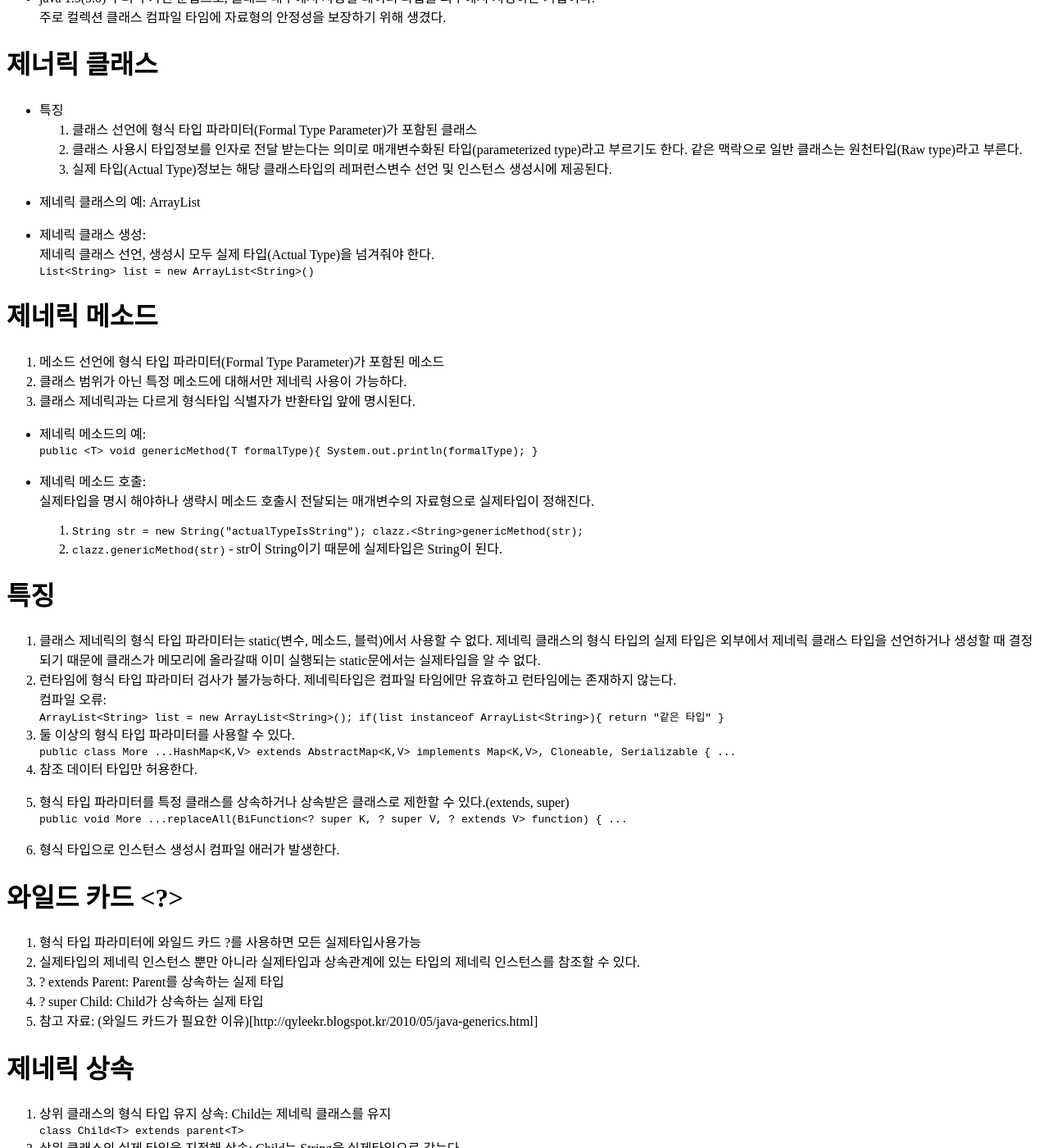
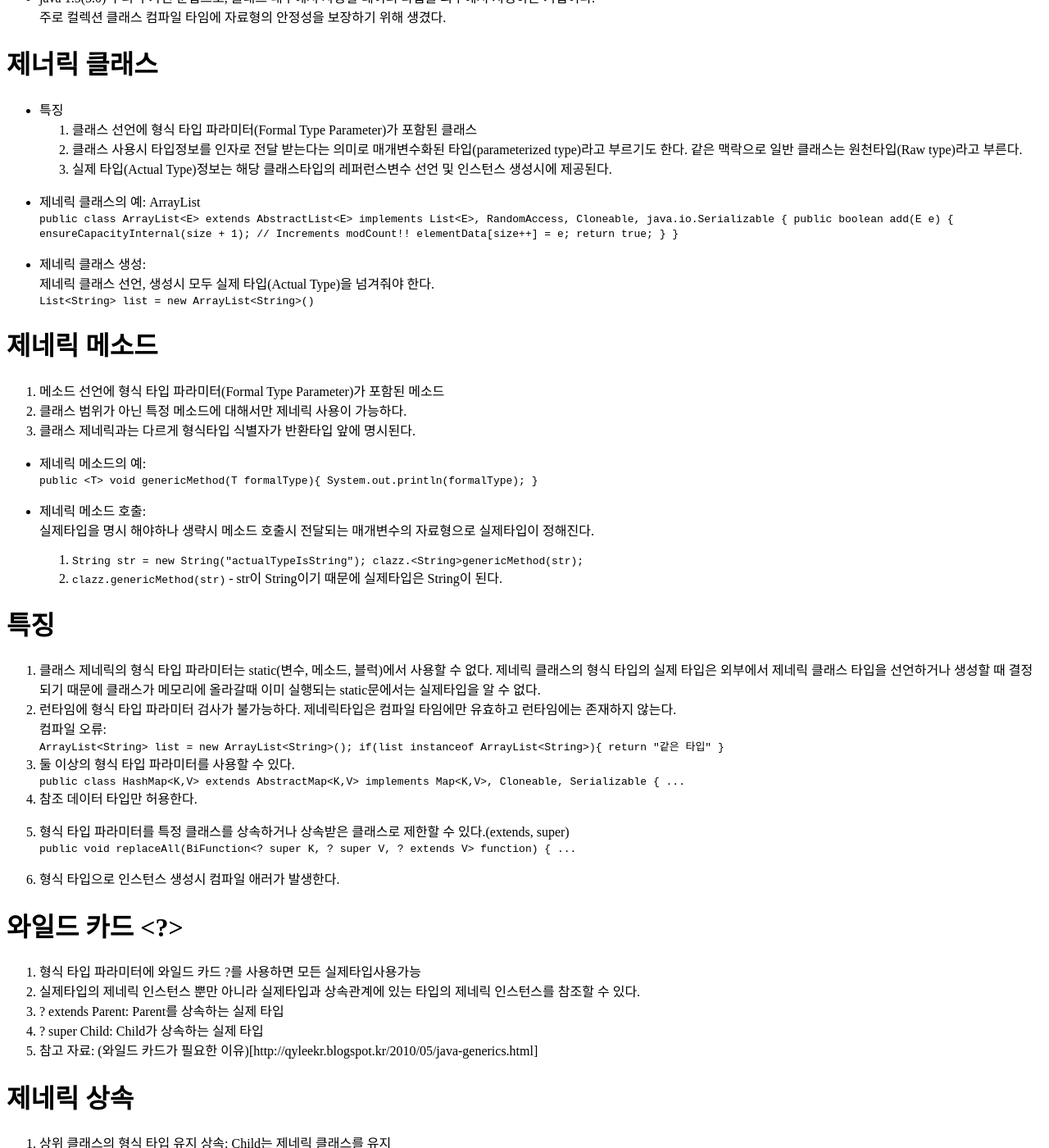
Before and after one commit to sejoong/sejoong.github.com, a Jekyll site: the page built from _posts/2015-03-01-dev.md, in a window 1280 px wide and 1400 px high, scrolled down 379 px. Shown: the whole window at 82% size. Built offline with Jekyll 4.4.1, drawn with Linux system fonts in a browser that asks for light colours; nearby versions of some CDN libraries; library files that are not in the unit come from our copies; comment, search, counter and statistics services are not loaded.

Commit message:
Update 2015-03-01-dev.md

```diff
--- a/_posts/2015-03-01-dev.md
+++ b/_posts/2015-03-01-dev.md
@@ -21,6 +21,13 @@ Generic 알아보기!
 3. 실제 타입(Actual Type)정보는 해당 클래스타입의 레퍼런스변수 선언 및 인스턴스 생성시에 제공된다.
 
 - 제네릭 클래스의 예: ArrayList
+`public class ArrayList<E> extends AbstractList<E> implements List<E>, RandomAccess, Cloneable, java.io.Serializable {
+public boolean add(E e) {
+ensureCapacityInternal(size + 1);  // Increments modCount!!
+elementData[size++] = e;
+return true;
+}
+}`
 
 - 제네릭 클래스 생성:
 제네릭 클래스 선언, 생성시 모두 실제 타입(Actual Type)을 넘겨줘야 한다.
@@ -51,11 +58,11 @@ if(list instanceof ArrayList<String>){
 return "같은 타입"
 }`
 3. 둘 이상의 형식 타입 파라미터를 사용할 수 있다.
-`public class More ...HashMap<K,V> extends AbstractMap<K,V> implements Map<K,V>, Cloneable, Serializable {
+`public class HashMap<K,V> extends AbstractMap<K,V> implements Map<K,V>, Cloneable, Serializable {
 ...`
 4. 참조 데이터 타입만 허용한다.
 5. 형식 타입 파라미터를 특정 클래스를 상속하거나 상속받은 클래스로 제한할 수 있다.(extends, super)
-`public void More ...replaceAll(BiFunction<? super K, ? super V, ? extends V> function) {
+`public void replaceAll(BiFunction<? super K, ? super V, ? extends V> function) {
 ...`
 
 6. 형식 타입으로 인스턴스 생성시 컴파일 애러가 발생한다.
```
